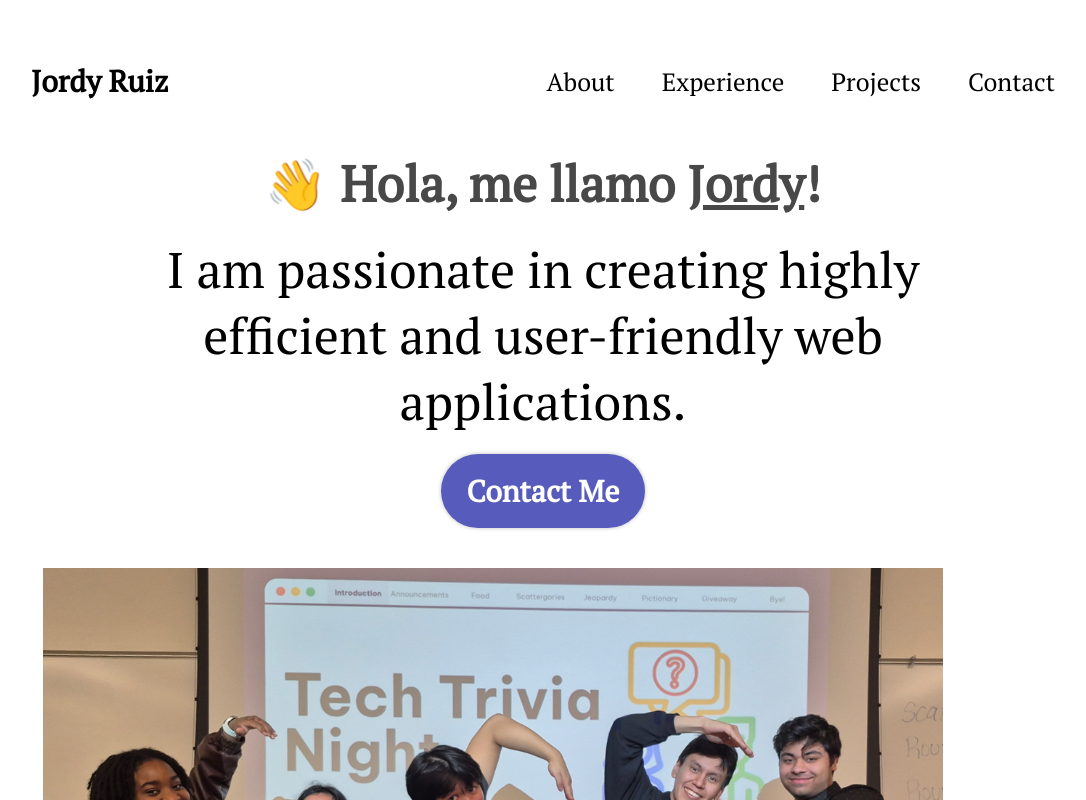
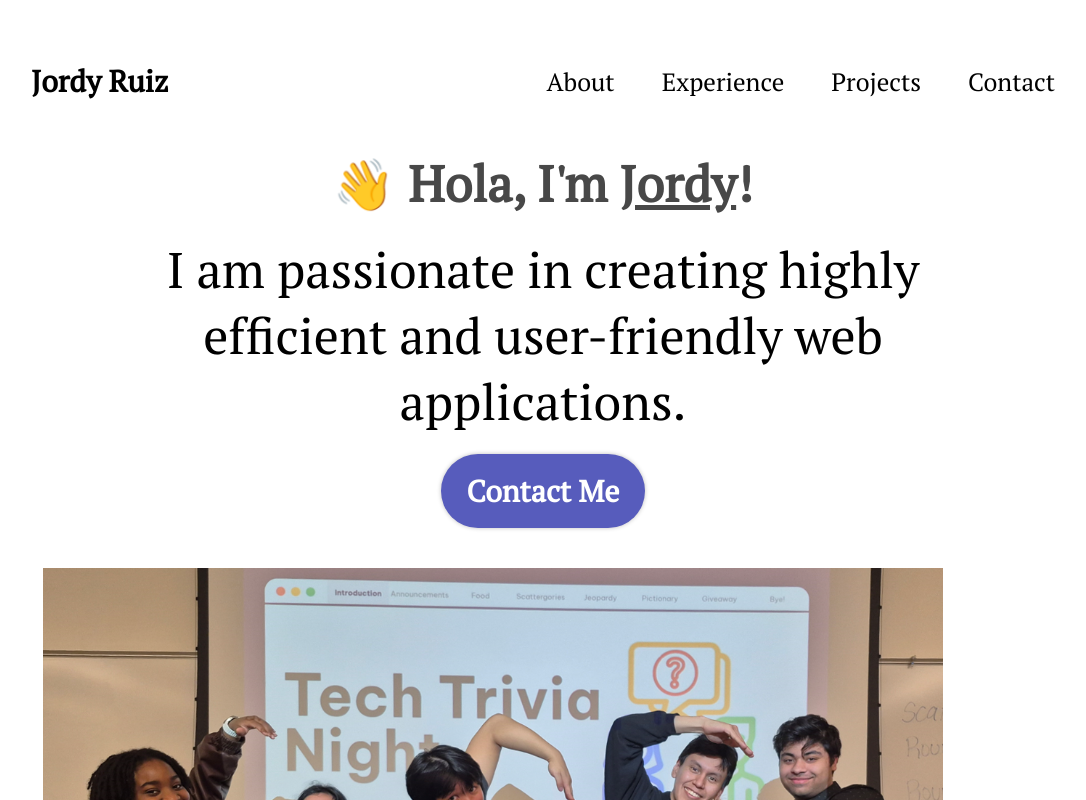
Before and after one commit to Jordy-03/portfolio-test, a React (Vite) app in the folder Portfolio/: page / in a window 1280 px wide. Shown: the top 800 px of the page, without its empty margins (97-1183 px from the left). Built offline with nearby package versions, Linux system fonts and the light colour scheme.

Commit message:
building

```diff
--- a/Portfolio/src/Pages/Hero.jsx
+++ b/Portfolio/src/Pages/Hero.jsx
@@ -6,7 +6,7 @@ export const Hero = () => {
         <section className={styles.container}>
             <div className={styles.content}>
                 <h1 className={styles.title}>
-                    <span className={styles.emoji}>👋</span> Hola, me llamo <u>Jordy</u>!
+                    <span className={styles.emoji}>👋</span> Hola, I'm <u>Jordy</u>!
                 </h1>
                 <p className={styles.description}>
                     I am passionate in creating highly efficient
```
